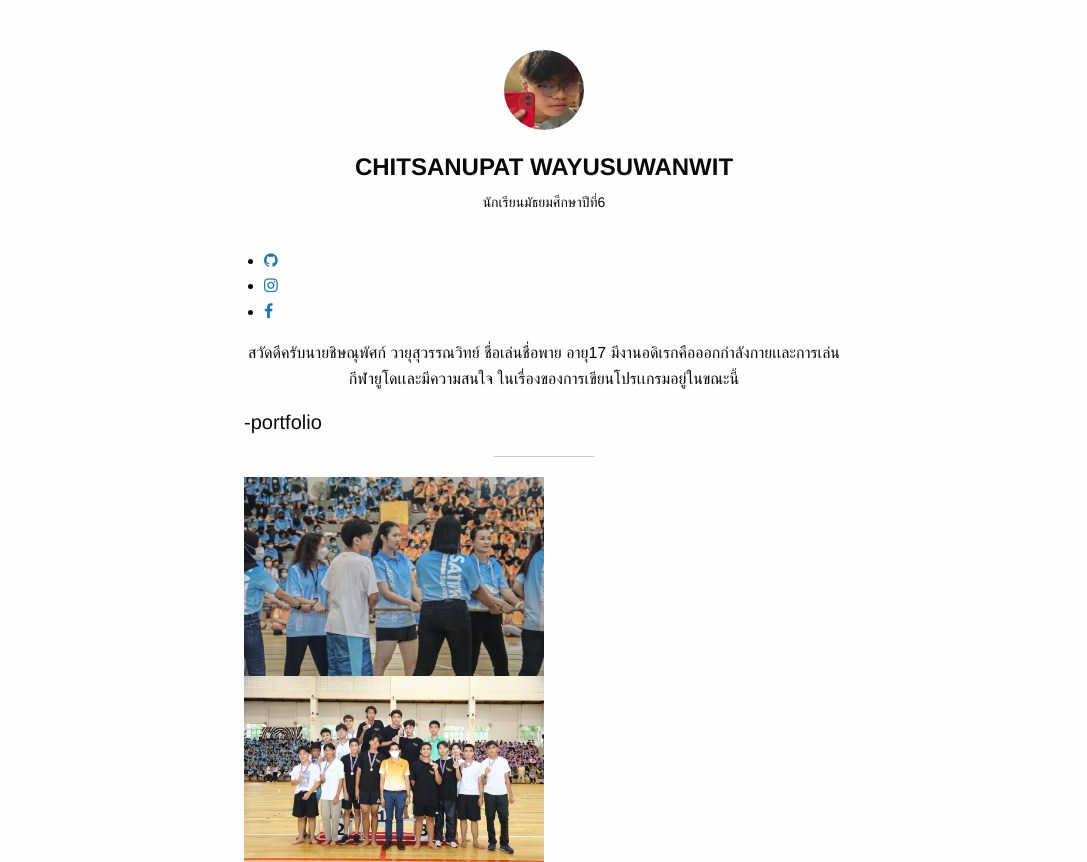
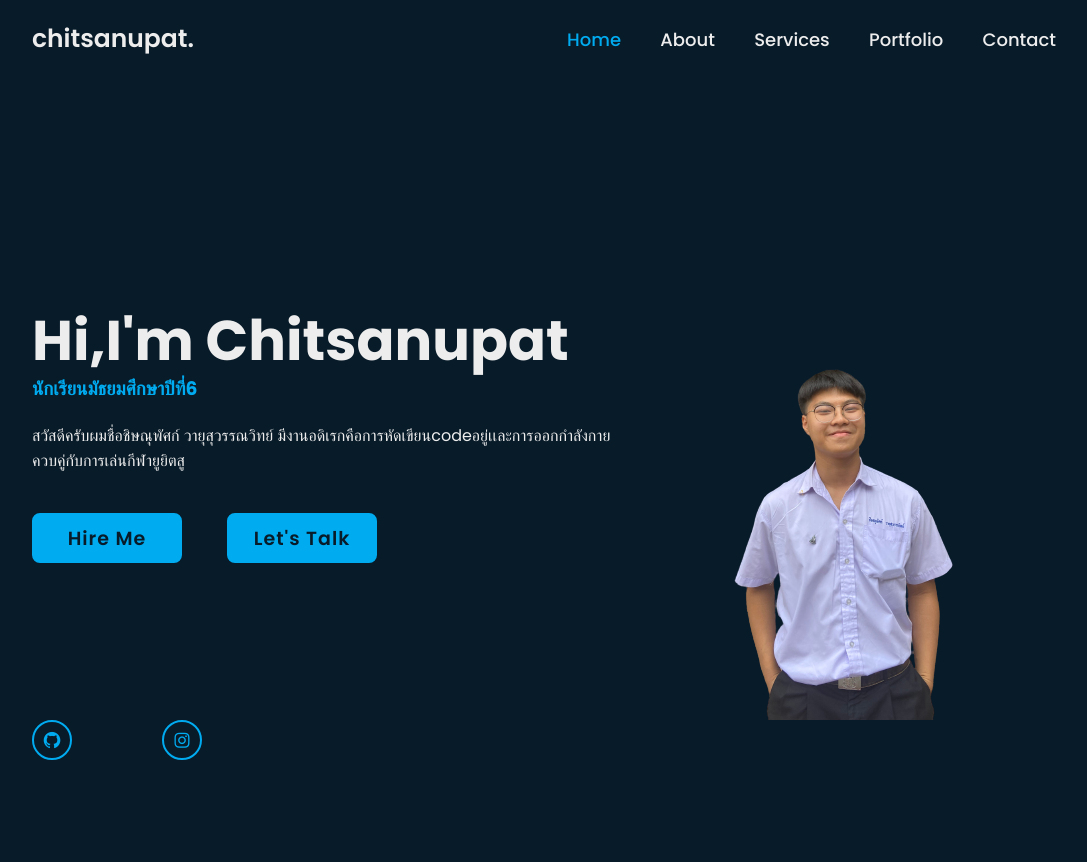
Before and after one commit to Doonminus2/MY_portfolio-chitsanupat, a plain HTML site: page index.html in a window 1280 px wide. Shown: the top 862 px of the page, without its empty margins (96-1183 px from the left). After the commit the page ends 800 px from the top, so only its background shows below. Drawn offline with nearby package versions, Linux system fonts and the light colour scheme.

Commit message:
uplond : all file

```diff
--- a/index.html
+++ b/index.html
@@ -1,83 +1,56 @@
 <!DOCTYPE html>
 <html lang="en">
+
 <head>
     <meta charset="UTF-8">
+    <meta http-equiv="X-UA-Compatible" content="IE=edge">
     <meta name="viewport" content="width=device-width, initial-scale=1.0">
-  <title>chitsanupat -portfolio </title>
+    <title>chitsanupat Portfolio Website HTML CSS Only | Codehal</title>
     <link rel="stylesheet" href="style.css">
-  <link rel="stylesheet" href="https://cdnjs.cloudflare.com/ajax/libs/foundation/6.6.1/css/foundation.min.css">
-    <link rel="stylesheet" href="https://cdnjs.cloudflare.com/ajax/libs/foundation/6.6.1/css/foundation-float.min.css">
-    <link rel="stylesheet" href="https://cdnjs.cloudflare.com/ajax/libs/font-awesome/4.7.0/css/font-awesome.css">
+    <link href='https://unpkg.com/boxicons@2.1.4/css/boxicons.min.css' rel='stylesheet'>
+</head>
 
-</head>
 <body>
-  <div class="container">
-    <img class="logo" src="img\18649FC6-93D8-41AA-B5A1-F2484DC0036F.jpg" alt="">
-    <h1 class="name">chitsanupat wayusuwanwit</h1>
-    <span class="slogan">นักเรียนมัธยมศึกษาปีที่6</span>
-    <div class="social-img">
-      <ul>
-        <li><a href="#" target="_blank"><i class="fa github fa-github"></i></a></li>
-          <li><a href="#" target="_blank"><i class="fa tw fa-instagram"></i></a></li>
-            <li><a href="#" target="_blank"><i class="fa tw fa-facebook"></i></a></li>
-      </ul>
-    </div>
-    <p class="bio">
-      สวัดดีครับนายชิษณุพัศก์ วายุสุวรรณวิทย์ ชื่อเล่นชื่อพาย อายุ17
-      มีงานอดิเรกคือออกกำลังกายเเละการเล่นกีฬายูโดเเละมีความสนใจ
-      ในเรื่องของการเขียนโปรเเกรมอยู่ในขณะนี้
-    </p>
-    <h5>-portfolio</h5>
-    <hr>
-    <div class="row">
-      <div class="small-6 coiumns">
-        <div class="work">
-          <img src="img\IMG_3271.jpg" alt="">
+
+      <header class="header">
+        <a href="#" class="logo">chitsanupat.</a>
+
+        <nav class="navbar">
+           <a href="#" class="active">Home</a>
+           <a href="#">About</a>
+           <a href="#">Services</a>
+           <a href="#">Portfolio</a>
+           <a href="#">Contact</a>
+        </nav>
+    </header>
+
+        <section class="home">
+            <div class="home-content">
+                <h1>Hi,I'm Chitsanupat </h1>
+                <h3>นักเรียนมัธยมศึกษาปีที่6</h3>
+                <p>สวัสดีครับผมชื่อชิษณุพัศก์ วายุสุวรรณวิทย์ มีงานอดิเรกคือการหัดเขียนcodeอยู่เเละการออกกำลังกายควบคู่กับการเล่นกีฬายูยิตสู</p>
+                <div class="btn-box">
+                    <a href="#">Hire Me</a>
+                    <a href="#">Let's Talk</a>
                 </div>
             </div>
-      <div class="small-6 coiumns">
-        <div class="work">
-          <img src="img\IMG_3306.jpg" alt="">
+
+            <div class="home-sci">
+                <a href="#" ><i class='bx bxl-github'></i></a>
+                <a href="#" ><i class='bx bxl-instagram' ></i></a>
+
             </div>
-      </div>
-      <div class="small-6 coiumns">
-        <div class="work">
-          <img src="img\IMG_5768.jpg" alt="">
-        </div>
-      </div>
-      <div class="small-6 coiumns">
-        <div class="work">
-          <img src="img\IMG_7537.jpg" alt="">
-        </div>
-      </div>
-    </div>
-    <h5>content me</h5>
-    <hr>
-    <form action="">
-      <div class="row">
-        <div class="medium-6 columns">
-          <label for="name">Name:
-            <input type="text"placeholder="Your name">
-          </label>
-        </div>
-        <div class="row">
-          <div class="medium-6 columns">
-            <label for="email">Email:
-              <input type="text"placeholder="Your Email">
-            </label>
-          </div>
-          <div class="medium12 columns">
-            <label for="message">Message:
-              <textarea name="message" placeholder="None"></textarea>
-            </label>
-            <button class="button">Send</button>
-          </div>
-      </div>
-      <div class="footer">
-        chitsanupat wayusuwanwit &copy;
-      </div>
-    </form>
-  </div>
+            <div class="home-img">
+                <img src="img/img.logo.png" alt="">
+        </section>
+
+
+
+
+
+
+
 
 </body>
+
 </html>
--- a/style.css
+++ b/style.css
@@ -1,44 +1,158 @@
-.container{
-    max-width: 600px;
-    margin: 0 auto;
-    margin-top: 50px;
+@import url('https://fonts.googleapis.com/css2?family=Poppins:wght@300;400;500;600;700;800;900&display=swap');
 
-}
-p.bio{
-    text-align: center;
+* {
+    margin: 0;
+    padding: 0;
+    box-sizing: border-box;
+    font-family: 'Poppins', sans-serif;
 }
 
-hr {
-    width: 100px;
-    height: 2px;
-    background-color: #2199e8;
-    margin-bottom: 50px;
-    margin-top: 10px;
+
+body {
+    background: #081b29;
+    color: #ededed;
 }
 
-img.logo {
-    width: 80px;
-    height: 80px;
-    border-radius: 50%;
-    display: block;
-   margin-left: auto;
-   margin-right: auto;
-   box-shadow: 0px 0px 5px rgba(red, green, blue, 0.7)
+ .header {
+    position: fixed;
+    top: 0;
+    left: 0;
+    width: 100%;
+    padding: 20px 10%;
+    background: transparent;
+    display: flex;
+    justify-content: space-between;
+    align-items: center;
+    z-index: 100;
+ }
+
+ .logo {
+    font-size: 25px;
+    color: #ededed;
+    text-decoration: none;
+    font-weight: 600;
+ }
+
+ .navbar a {
+    font-size: 18px;
+    color: #ededed;
+    text-decoration: none;
+    font-weight: 500;
+    margin-left: 35px;
+    transition: 3s;
+
+ }
+
+ .navbar a:hover,
+ .navbar a.active {
+    color: #00abf0;
+ }
+
+ .home {
+      position: relative;
+      width: 100%;
+      height: 100vh;
+      display: flex;
+      justify-content: space-between;
+      align-items: center;
+      padding: 70px 10% 0;
+
+
+
+ }
+
+ .home-content {
+   max-width: 600px;
+ }
+
+ .home-content h1 {
+   font-size: 56px;
+   font-weight: 700;
+   line-height: 1.2;
+ }
+
+
+.home-content h3 {
+   font-size: 700;
+   color: #00abf0;
 }
 
-h1.name {
-    text-transform: uppercase;
-    font-size: 1.5rem;
-    font-weight: bold;
-    text-align: center;
-    margin-top: 20px;
+.home-content p {
+   font-size: 16px;
+   margin: 20px 0 40px;
 }
 
-span.slogan{
-    display: block;
-    text-align: center;
-    text-transform: uppercase;
-    font-size: 14px;
-    color: rgba(51 ,51 ,51 0.7);
-    margin-bottom: 35px;
+.home-content .btn-box{
+   display: flex;
+   justify-content: space-between;
+   width: 345px;
+   height: 50px;
 }
+
+.btn-box a {
+   position: relative;
+   display: inline-flex;
+   justify-content: center;
+   align-items: center;
+   width: 150px;
+   height: 100%;
+   background: #00abf0;
+   border: 2px solid #00abf0;
+   border-radius: 8px;
+   font-size: 19px;
+   color: #081b29;
+   text-decoration: none;
+   font-weight: 600;
+   letter-spacing: 1px;
+   z-index: 1;
+   overflow: hidden;
+}
+
+
+
+.btn-box a  ::before {
+   content: '';
+   position: absolute;
+   top: 0;
+   left: 0;
+   width: 0;
+   height: 100%;
+   background: red;
+   z-index: -1;
+   transition: .5s;
+}
+
+.btn-box a  :hover:before {
+   width: 100%;
+}
+
+.home-sci {
+   position: absolute;
+   bottom: 40px;
+   width: 170px;
+
+   display: flex;
+   justify-content: space-between;
+}
+
+.home-sci a {
+   position: relative;
+   display: inline-flex;
+   justify-content: center;
+   align-items: center;
+   width: 40px;
+   height: 40px;
+   background: transparent;
+   border: 2px solid #00abf0;
+   border-radius: 50%;
+   font-size: 20px;
+   color: #00abf0;
+   text-decoration: none;
+   z-index: 1;
+   overflow: hidden;
+   transition: .5s;
+}
+
+.home-sci a:hover {
+   color: #081b29;
+}
```
Also changed, not shown: img/18649FC6-93D8-41AA-B5A1-F2484DC0036F.jpg (deleted), img/IMG_3271.jpg (deleted), img/IMG_3306.jpg (deleted), img/IMG_7537.jpg (deleted), img/img.logo.png (added). Lines whose indentation alone changed are shown as unchanged.
